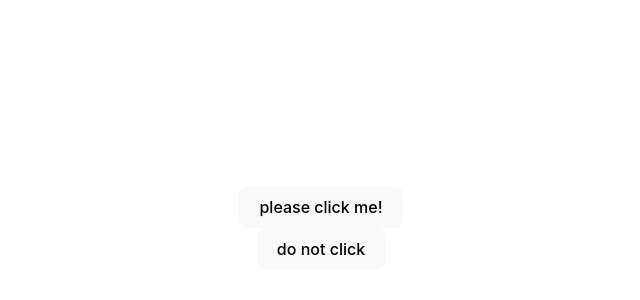
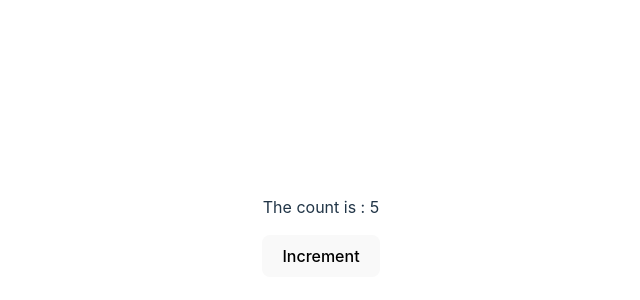
Before and after one commit to pouryourlove/react-vite, a React (Vite) app: page / in a window 1280 px wide. Shown: the part 172-472 px from the top of the page, without its empty margins (319-959 px from the left). Built offline with nearby package versions, Linux system fonts and the light colour scheme.

Commit message:
practised useState hook

```diff
--- a/src/App.jsx
+++ b/src/App.jsx
@@ -11,6 +11,7 @@
 import PropertyList from "./PropertyList";
 import Clicker from "./Clicker";
 import Form from "./Form";
+import Counter from "./Counter";
 
 const properties = [
   { id: 129031, name: "Desert Yurt", rating: 4.9, price: 150 },
@@ -31,9 +32,10 @@
 function App() {
   return (
     <div>
-      {/* <Form /> */}
+      <Counter />
+      {/* <Form />
       <Clicker message="Hi!!!" buttonText=" please click me!" />
-      <Clicker message="Please stop clicking me!" buttonText="do not click" />
+      <Clicker message="Please stop clicking me!" buttonText="do not click" /> */}
     </div>
     // <div>
     //   <PropertyList properties={properties} />
--- /dev/null
+++ b/src/Counter.jsx
@@ -0,0 +1,16 @@
+import { useState } from "react";
+
+export default function Counter() {
+  const [num, setNum] = useState(5);
+
+  const changeNum = () => {
+    setNum(num + 1);
+  };
+
+  return (
+    <div>
+      <p>The count is : {num}</p>
+      <button onClick={changeNum}>Increment</button>
+    </div>
+  );
+}
```
